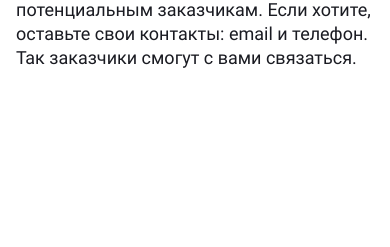
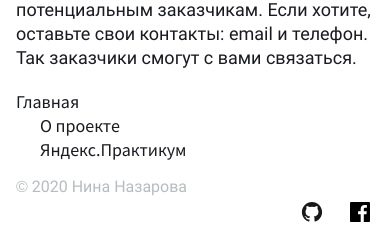
Before and after one commit to ninanazarova/news-analyzer, a website built with webpack: page src/pages/index/index.html in a window 390 px wide. Shown: the part 1089-1336 px from the top of the page. Before the commit the page ends 1159 px from the top, so only its background shows below. Built offline with nearby package versions, Linux system fonts and the light colour scheme.

Commit message:
footer adaptive

```diff
--- a/src/blocks/about-author/about-author.css
+++ b/src/blocks/about-author/about-author.css
@@ -5,9 +5,9 @@
 
 .about-author {
   display: flex;
-  margin-top: 80px;
+  max-width: 1440px;
   color: #1a1b22;
-  justify-content: center;
+  margin: 80px auto 0;
   padding-bottom: 80px;
 }
 
--- /dev/null
+++ b/src/blocks/footer/__copyright/footer__copyright.css
@@ -0,0 +1,14 @@
+.footer__copyright {
+  font-size: 16px;
+  line-height: 22px;
+  font-weight: 400;
+  color: #b6bcbf;
+  margin: 0;
+}
+
+@media (max-width: 685px) {
+  .footer__copyright {
+    order: 2;
+    margin-top: 14px;
+  }
+}
--- /dev/null
+++ b/src/blocks/footer/__link/footer__link.css
@@ -0,0 +1,6 @@
+.footer__link {
+  font-weight: 400;
+  font-size: 18px;
+  line-height: 24px;
+  color: inherit;
+}
--- /dev/null
+++ b/src/blocks/footer/__menu/footer__menu.css
@@ -0,0 +1,4 @@
+.footer__menu {
+  font-family: "Source Sans Pro";
+  margin-right: 50px;
+}
--- /dev/null
+++ b/src/blocks/footer/__social/footer__social.css
@@ -0,0 +1,6 @@
+@media (max-width: 685px) {
+  .footer__social {
+    order: 3;
+    align-self: flex-end;
+  }
+}
--- /dev/null
+++ b/src/blocks/footer/footer.css
@@ -0,0 +1,43 @@
+@import url("./__copyright/footer__copyright.css");
+@import url("./__menu/footer__menu.css");
+@import url("./__link/footer__link.css");
+@import url("./__social/footer__social.css");
+
+.footer {
+  box-sizing: border-box;
+  margin: 0 auto;
+  max-width: 1440px;
+  padding: 24px 104px;
+  color: #1a1b22;
+  display: flex;
+  justify-content: space-between;
+  align-items: center;
+}
+
+@media (max-width: 1024px) {
+  .footer {
+    padding: 16px 40px;
+  }
+}
+
+@media (max-width: 747px) {
+  .footer {
+    padding: 16px 16px;
+  }
+}
+
+@media (max-width: 685px) {
+  .footer {
+    padding: 20px 40px;
+    flex-direction: column;
+    max-height: 224px;
+    flex-wrap: wrap;
+    align-items: flex-start;
+  }
+}
+
+@media (max-width: 520px) {
+  .footer {
+    padding: 20px 16px;
+  }
+}
--- /dev/null
+++ b/src/blocks/menu/__item/_footer/menu__item_footer.css
@@ -0,0 +1,13 @@
+.menu__item.menu__item_footer {
+  margin-left: 44px;
+}
+
+.menu__item.menu__item_footer:first-child {
+  margin-left: 0;
+}
+
+@media (max-width: 800px) {
+  .menu__item.menu__item_footer {
+    margin-left: 24px;
+  }
+}
--- a/src/blocks/menu/__item/menu__item.css
+++ b/src/blocks/menu/__item/menu__item.css
@@ -1,3 +1,5 @@
+@import url("./_footer/menu__item_footer.css");
+
 .menu__item {
   margin-left: 34px;
 }
--- /dev/null
+++ b/src/blocks/menu/__items/_footer/menu__items_footer.css
@@ -0,0 +1,7 @@
+@media (max-width: 685px) {
+  .menu__items_footer {
+    display: flex;
+    flex-direction: column;
+    order: 1;
+  }
+}
--- a/src/blocks/menu/menu.css
+++ b/src/blocks/menu/menu.css
@@ -1,2 +1,3 @@
 @import url("./__items/menu__items.css");
+@import url("./__items/_footer/menu__items_footer.css");
 @import url("./__item/menu__item.css");
--- /dev/null
+++ b/src/blocks/social/__item/social__item.css
@@ -0,0 +1,7 @@
+.social__item {
+  margin-left: 20px;
+}
+
+.social__item:first-child {
+  margin-left: 0;
+}
--- /dev/null
+++ b/src/blocks/social/__link/_facebook/social__link_facebook.css
@@ -0,0 +1,6 @@
+.social__link_facebook {
+  content: "";
+  background-image: url("../../../../images/fb.svg");
+  width: 28px;
+  height: 28px;
+}
--- /dev/null
+++ b/src/blocks/social/__link/_github/social__link_github.css
@@ -0,0 +1,6 @@
+.social__link_github {
+  content: "";
+  background-image: url("../../../../images/github.svg");
+  width: 28px;
+  height: 28px;
+}
--- /dev/null
+++ b/src/blocks/social/__link/social__link.css
@@ -0,0 +1,10 @@
+.social__link {
+  display: inline-block;
+  background-repeat: no-repeat;
+  background-position: center;
+  margin-left: 20px;
+}
+
+.social__link:first-child {
+  margin-left: 0;
+}
--- /dev/null
+++ b/src/blocks/social/social.css
@@ -0,0 +1,11 @@
+@import url("./__item/social__item.css");
+@import url("./__link/social__link.css");
+@import url("./__link/_facebook/social__link_facebook.css");
+@import url("./__link/_github/social__link_github.css");
+
+.social {
+  list-style: none;
+  padding: 0;
+  display: flex;
+  margin: 0;
+}
--- a/src/pages/index/index.css
+++ b/src/pages/index/index.css
@@ -10,3 +10,5 @@
 @import url(../../blocks/search/search.css);
 @import url(../../blocks/about-author/about-author.css);
 @import url(../../blocks/search-status/search-status.css);
+@import url(../../blocks/footer/footer.css);
+@import url(../../blocks/social/social.css);
--- a/src/pages/index/index.html
+++ b/src/pages/index/index.html
@@ -31,7 +31,7 @@
                   <a
                     class="header__link_theme_dark header__link link"
                     href="/about.html"
-                    >О&nbspпроекте</a
+                    >О&nbsp;проекте</a
                   >
                 </li>
               </ul>
@@ -99,6 +99,39 @@
           </p>
         </div>
       </section>
+      <footer class="footer">
+        <p class="footer__copyright">&copy; 2020 Нина Назарова</p>
+        <nav class="footer__menu menu">
+          <ul class="menu__items menu__items_footer">
+            <li class="menu__item menu__item_footer">
+              <a class="footer__link link" href="/">Главная</a>
+            </li>
+            <li class="menu__item menu__item_footer">
+              <a class="footer__link link" href="/about">О&nbsp;проекте</a>
+            </li>
+            <li class="menu__item menu__item_footer">
+              <a class="footer__link link" href="https://praktikum.yandex.ru/"
+                >Яндекс.Практикум</a
+              >
+            </li>
+          </ul>
+        </nav>
+
+        <ul class="footer__social social">
+          <li class="social__item">
+            <a
+              href="https://github.com/ninanazarova"
+              class="social__link social__link_github"
+            ></a>
+          </li>
+          <li class="social__item">
+            <a
+              href="https://www.facebook.com/nazarovanina/"
+              class="social__link social__link_facebook"
+            ></a>
+          </li>
+        </ul>
+      </footer>
     </div>
   </body>
   <script src="<%= htmlWebpackPlugin.files.js %>"></script>
```
